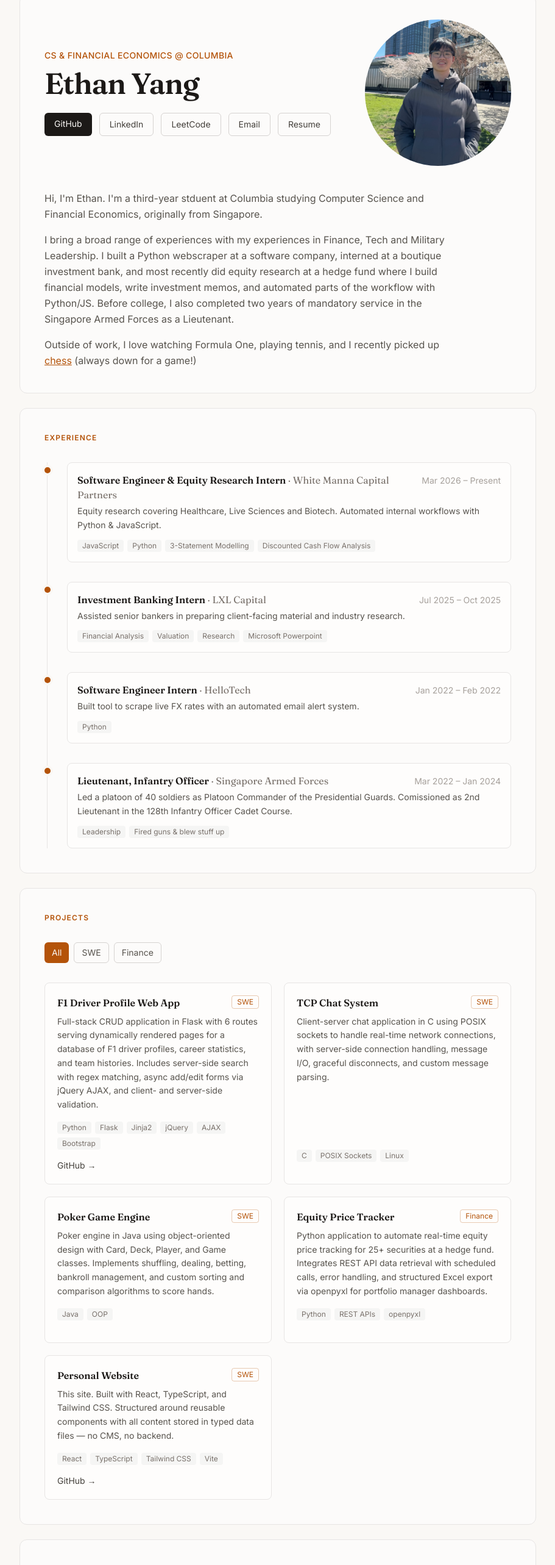
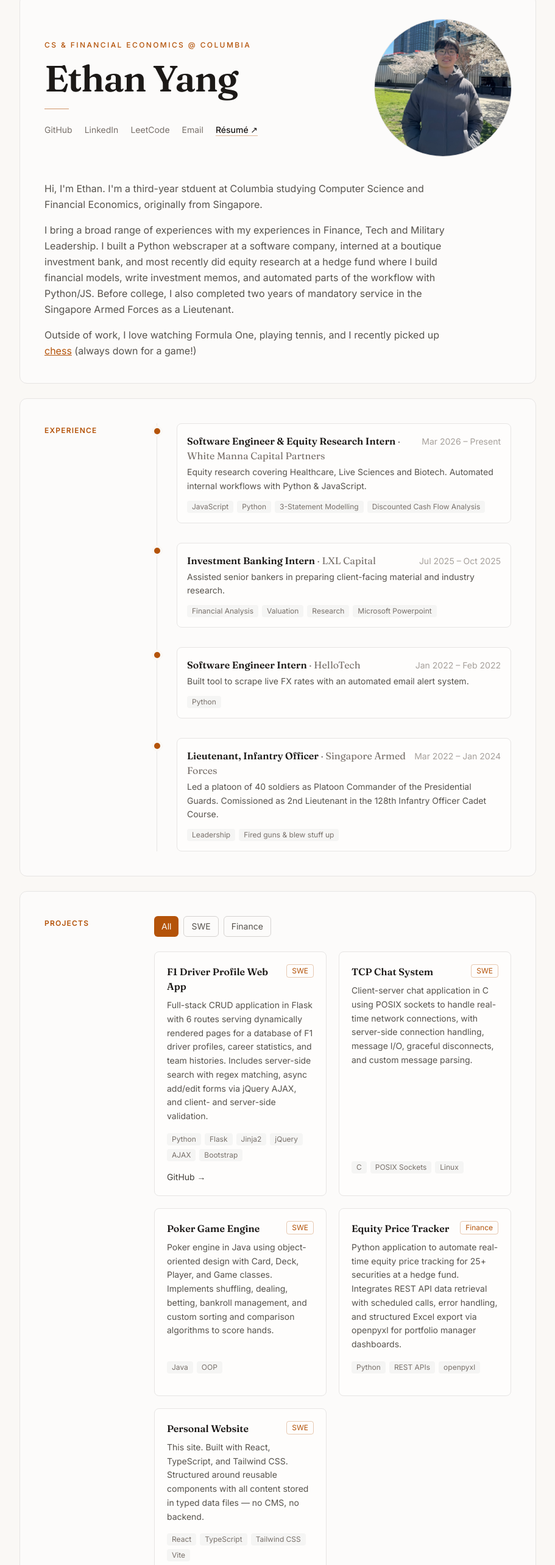
Before and after one commit to y8ngspider/personalwebsite, a React (Vite) app: page / in a window 1280 px wide. Shown: the part 105-2671 px from the top of the page at 61% size, without its empty margins (184-1095 px from the left). Built offline with nearby package versions, Linux system fonts and the light colour scheme.

Commit message:
Switched to two-column layout and hero page refinement

```diff
--- a/src/components/sections/Experience.tsx
+++ b/src/components/sections/Experience.tsx
@@ -3,8 +3,12 @@ import ExperienceItem from '../ui/ExperienceItem'
 
 export default function Experience() {
   return (
-    <section id="experience" className="border border-stone-200 bg-white/50 rounded-xl p-8 sm:p-10">
-      <h2 className="text-xs font-semibold text-clay tracking-widest uppercase mb-8">
+    <section
+      id="experience"
+      className="border border-stone-200 bg-white/50 rounded-xl p-8 sm:p-10 scroll-mt-24"
+    >
+      <div className="grid gap-6 sm:grid-cols-[140px_1fr] sm:gap-10">
+        <h2 className="text-xs font-semibold text-clay tracking-widest uppercase sm:pt-1">
           Experience
         </h2>
         <div className="relative border-l border-stone-200 ml-1">
@@ -12,6 +16,7 @@ export default function Experience() {
             <ExperienceItem key={exp.id} experience={exp} />
           ))}
         </div>
+      </div>
     </section>
   )
 }
--- a/src/components/sections/Hero.tsx
+++ b/src/components/sections/Hero.tsx
@@ -6,19 +6,20 @@ export default function Hero() {
     <section id="hero" className="border border-stone-200 bg-white/50 rounded-xl p-8 sm:p-10">
       <div className="flex flex-col-reverse sm:flex-row sm:items-center sm:justify-between gap-10">
         <div>
-          <p className="text-sm text-clay font-medium mb-3 tracking-wide uppercase">
+          <p className="text-xs text-clay font-medium mb-4 tracking-[0.2em] uppercase">
             CS & Financial Economics @ Columbia
           </p>
-          <h1 className="text-5xl font-semibold text-ink tracking-tight mb-6">
+          <h1 className="text-6xl font-semibold text-ink tracking-tight leading-none mb-5">
             Ethan Yang
           </h1>
+          <div className="w-10 h-px bg-clay/60 mb-6" />
 
-          <div className="flex flex-wrap gap-3 text-sm">
+          <div className="flex flex-wrap items-center gap-x-5 gap-y-2 text-sm text-stone-500">
             <a
               href="https://github.com/y8ngspider"
               target="_blank"
               rel="noreferrer"
-              className="px-4 py-2 bg-ink text-cream rounded-md hover:bg-clay transition-colors"
+              className="hover:text-clay transition-colors"
             >
               GitHub
             </a>
@@ -26,7 +27,7 @@ export default function Hero() {
               href="https://linkedin.com/in/ethanyangwj"
               target="_blank"
               rel="noreferrer"
-              className="px-4 py-2 border border-stone-300 text-stone-700 rounded-md hover:border-clay hover:text-clay transition-colors"
+              className="hover:text-clay transition-colors"
             >
               LinkedIn
             </a>
@@ -34,13 +35,13 @@ export default function Hero() {
               href="https://leetcode.com/u/y8ng/"
               target="_blank"
               rel="noreferrer"
-              className="px-4 py-2 border border-stone-300 text-stone-700 rounded-md hover:border-clay hover:text-clay transition-colors"
+              className="hover:text-clay transition-colors"
             >
               LeetCode
             </a>
             <a
               href="mailto:ethan.yang.wei.jie@gmail.com"
-              className="px-4 py-2 border border-stone-300 text-stone-700 rounded-md hover:border-clay hover:text-clay transition-colors"
+              className="hover:text-clay transition-colors"
             >
               Email
             </a>
@@ -48,9 +49,9 @@ export default function Hero() {
               href="/resume.pdf"
               target="_blank"
               rel="noreferrer"
-              className="px-4 py-2 border border-stone-300 text-stone-700 rounded-md hover:border-clay hover:text-clay transition-colors"
+              className="text-ink font-medium underline decoration-clay/40 underline-offset-4 hover:decoration-clay transition-colors"
             >
-              Resume
+              Résumé ↗
             </a>
           </div>
         </div>
@@ -58,10 +59,9 @@ export default function Hero() {
           <img
             src={ethanPhoto}
             alt="Ethan Yang"
-            className="w-40 h-40 sm:w-60 sm:h-60 rounded-full object-cover object-top"
+            className="w-40 h-40 sm:w-56 sm:h-56 rounded-full object-cover object-top ring-1 ring-stone-200"
           />
         </div>
-
       </div>
       <div
         id="about"
--- a/src/components/sections/Projects.tsx
+++ b/src/components/sections/Projects.tsx
@@ -13,12 +13,17 @@ export default function Projects() {
       : projects.filter((project) => project.category === activeCategory)
 
   return (
-    <section id="projects" className="border border-stone-200 bg-white/50 rounded-xl p-8 sm:p-10">
-      <h2 className="text-xs font-semibold text-clay tracking-widest uppercase mb-8">
+    <section
+      id="projects"
+      className="border border-stone-200 bg-white/50 rounded-xl p-8 sm:p-10 scroll-mt-24"
+    >
+      <div className="grid gap-6 sm:grid-cols-[140px_1fr] sm:gap-10">
+        <h2 className="text-xs font-semibold text-clay tracking-widest uppercase sm:pt-1">
           Projects
         </h2>
 
-      <div className="flex gap-2 mb-8">
+        <div>
+          <div className="flex gap-2 mb-6">
             {categories.map((category) => (
               <button
                 key={category}
@@ -39,6 +44,8 @@ export default function Projects() {
               <ProjectCard key={project.id} project={project} />
             ))}
           </div>
+        </div>
+      </div>
     </section>
   )
 }
--- a/src/components/sections/Skills.tsx
+++ b/src/components/sections/Skills.tsx
@@ -2,11 +2,15 @@ import { skillGroups } from '../../data/skills'
 
 export default function Skills() {
   return (
-    <section id="skills" className="border border-stone-200 bg-white/50 rounded-xl p-8 sm:p-10">
-      <h2 className="text-xs font-semibold text-clay tracking-widest uppercase mb-8">
+    <section
+      id="skills"
+      className="border border-stone-200 bg-white/50 rounded-xl p-8 sm:p-10 scroll-mt-24"
+    >
+      <div className="grid gap-6 sm:grid-cols-[140px_1fr] sm:gap-10">
+        <h2 className="text-xs font-semibold text-clay tracking-widest uppercase sm:pt-1">
           Skills
         </h2>
-      <div className="grid sm:grid-cols-2 gap-8">
+        <div className="grid sm:grid-cols-2 gap-x-10 gap-y-8">
           {skillGroups.map((group) => (
             <div key={group.category}>
               <h3 className="text-base font-semibold text-ink mb-3">
@@ -25,6 +29,7 @@ export default function Skills() {
             </div>
           ))}
         </div>
+      </div>
     </section>
   )
 }
--- a/src/data/blog.ts
+++ b/src/data/blog.ts
@@ -20,7 +20,7 @@ export const blogPosts: BlogPost[] = [
     title: 'Automating Finance Work with Python',
     date: 'May 2026',
     description:
-      'What I learned building equity tracking tools at a hedge fund — REST APIs, openpyxl, and scheduled jobs.',
+      'What I learned building tools at a hedge fund',
     content: [
       'At the hedge fund I noticed analysts manually inputting earnings dates into spreadsheets every morning. I built a JavaScript tool to do it automatically.',
       'With Google\'s AppScript function, I wrote a JS script that used a free API - AlphaVantage to pull and update upcoming earnings dates, forward P/E and PEG amongst other data, automating the work such that everyone could see a dashboard that was updated every morning on Google Sheets.'
--- a/src/pages/ChessPage.tsx
+++ b/src/pages/ChessPage.tsx
@@ -130,7 +130,7 @@ export default function ChessPage() {
 
       <h1 className="text-3xl font-semibold text-ink tracking-tight mt-6 mb-2">Chess</h1>
       <p className="text-stone-500 mb-8">
-        I picked up chess recently and have been playing on chess.com. Live stats below.{' '}
+        I picked up chess in sophomore year and have been playing on chess.com. See the live stats below.{' '}
         <a
           href={`https://www.chess.com/member/${CHESS_USERNAME}`}
           target="_blank"
```
Lines whose indentation alone changed are shown as unchanged.
